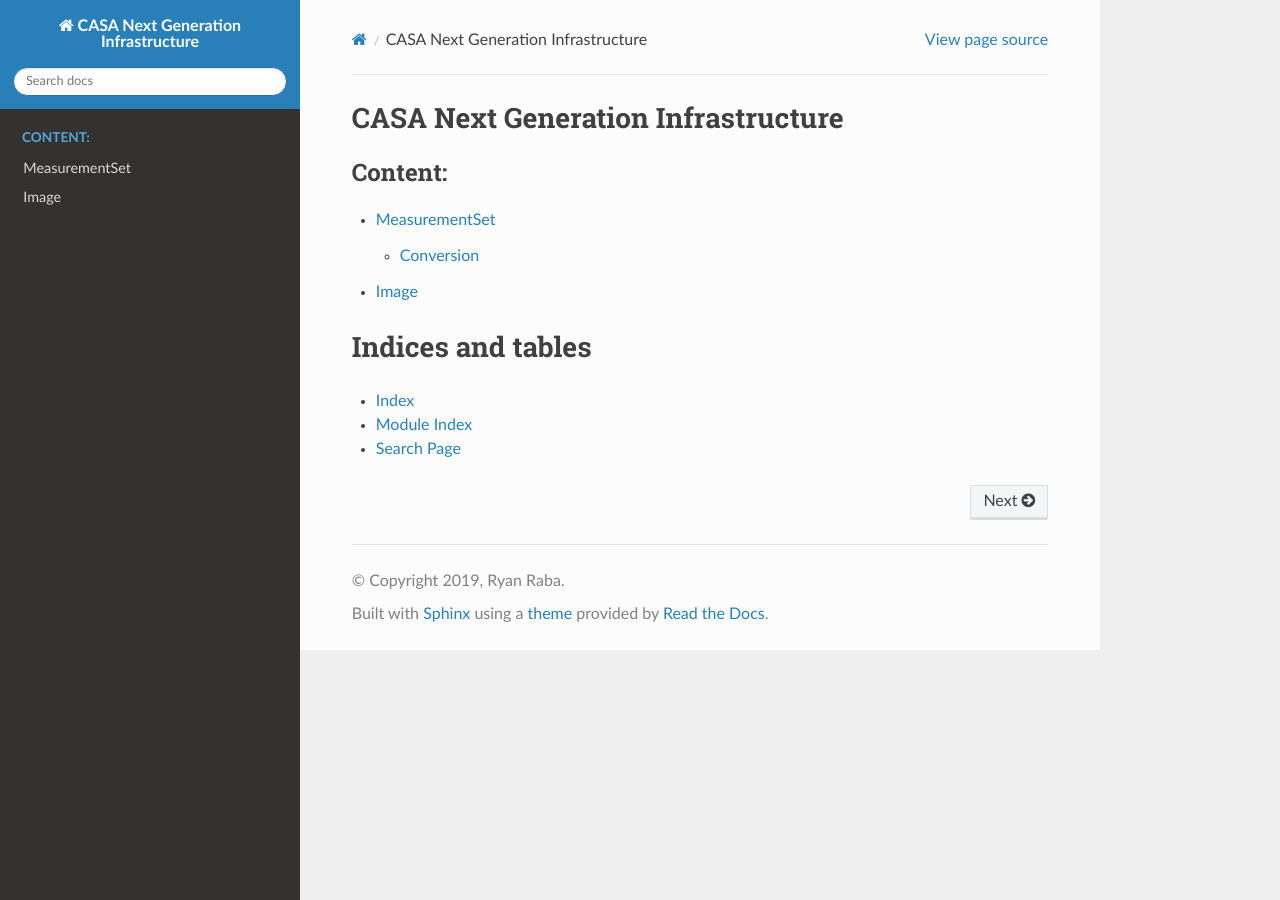
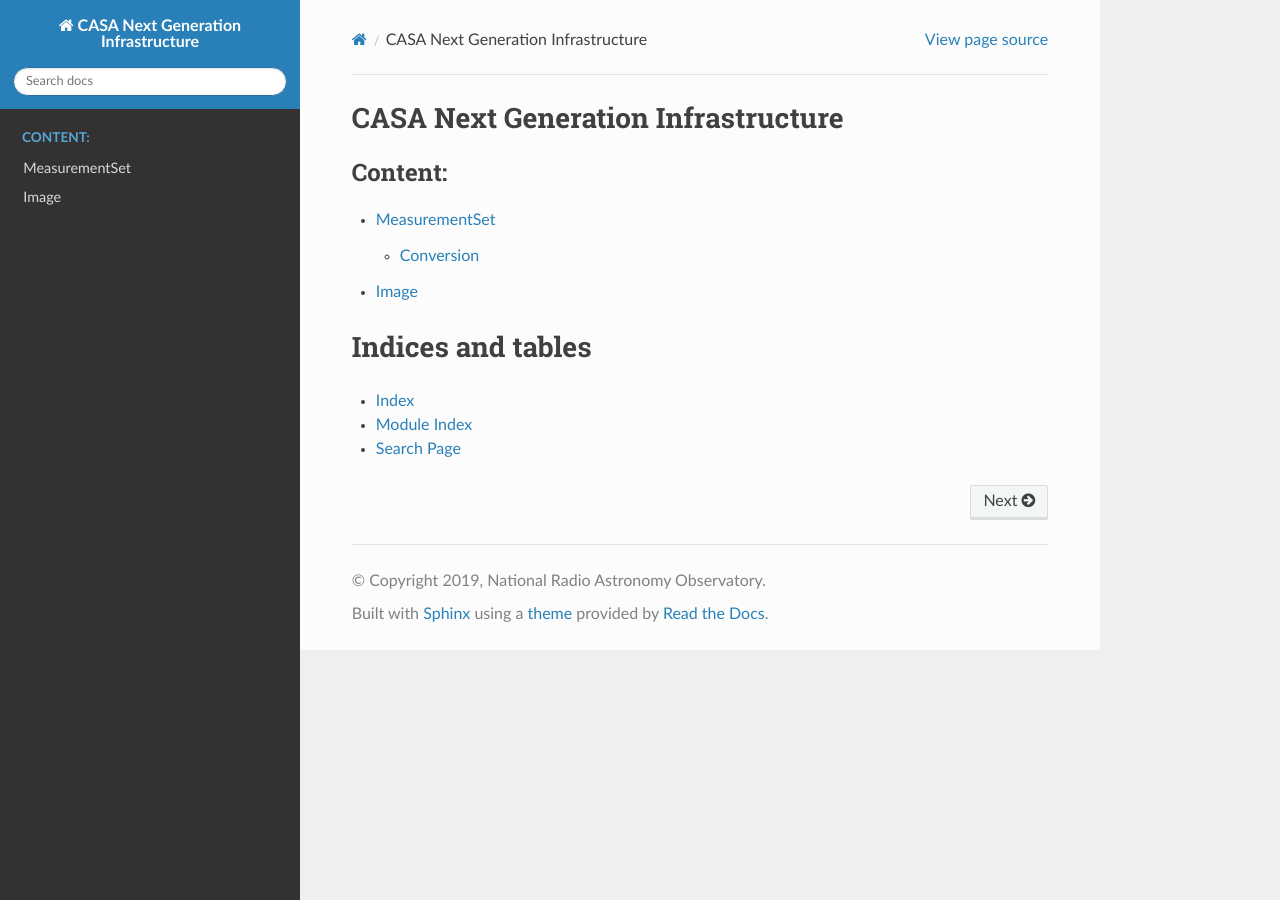
Before and after one commit to casangi/cngi_prototype, a Sphinx documentation site: the page built from docs/index.rst, in a window 1280 px wide. Built offline with Sphinx 7.4.7 and the Read the Docs theme 2.0.0, drawn with Linux system fonts in a browser that asks for light colours.

Commit message:
Update conf.py

```diff
--- a/docs/conf.py
+++ b/docs/conf.py
@@ -20,8 +20,8 @@
 # -- Project information -----------------------------------------------------
 
 project = u'CASA Next Generation Infrastructure'
-copyright = u'2019, Ryan Raba'
-author = u'Ryan Raba'
+copyright = u'2019, National Radio Astronomy Observatory'
+author = u'National Radio Astronomy Observatory'
 
 # The short X.Y version
 version = u''
```
